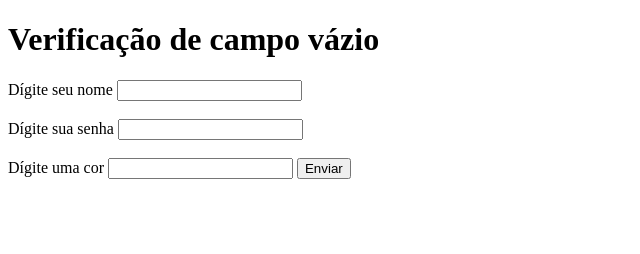
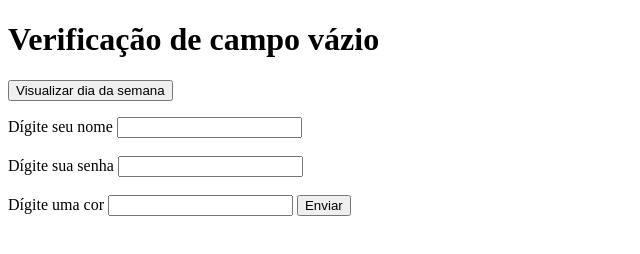
Before and after one commit to Guilherme-Santt/Verific_Null_JavaScript, a plain HTML site: page index.html in a window 1280 px wide. Shown: the whole page, without its empty margins (0-640 px from the left). Drawn offline with Linux system fonts and the light colour scheme.

Commit message:
inserindo visualização de dia da semana de acordo com a data

```diff
--- a/index.html
+++ b/index.html
@@ -7,10 +7,11 @@
 </head>
 <body>
     <h1>Verificação de campo vázio</h1>
+    <button onclick="dye()">Visualizar dia da semana</button>
+    <p id="dye"></p>
     <div>
         <p id="alert"></p>
         <p id="alertCor"></p>
-
             <label>Dígite seu nome </label>
             <input id="nome" type="text"><br><br>
             <label>Dígite sua senha</label>
--- a/src/scrip.js
+++ b/src/scrip.js
@@ -2,6 +2,7 @@ function buttonVerify(){
     let nome = document.getElementById("nome").value;
     let senha = document.getElementById("senha").value;
     let cor = document.getElementById("cor").value;
+    cor = cor.toLowerCase();
 
     if(nome == "" || nome == null){
         let p = document.getElementById("alert");
@@ -25,13 +26,53 @@ function buttonVerify(){
                 break;
             case "azul":
                 break;
-                default:
-                    p = document.getElementById("alertCor");
-                    document.body.style.backgroundColor = "white";
-                    p.innerHTML = "Cor inexistente";
-                    p.style.color = "black";
+            default:
+                p = document.getElementById("alertCor");
+                document.body.style.backgroundColor = "white";
+                p.innerHTML = "Cor inexistente";
+                p.style.color = "black";
         }
     }
 
+}
 
+
+function dye(){
+
+    let day = new Date().getDay();
+    console.log(date)
+
+    switch(day){
+        case 0:
+            document.getElementById("dye").innerHTML = "Domingo";
+            break;
+
+        case 1:
+            document.getElementById("dye").innerHTML = "Segunda-Feira";
+            break;
+
+        case 2:
+            document.getElementById("dye").innerHTML = "Terça-Feira";
+            break;
+
+        case 3:
+            document.getElementById("dye").innerHTML = "Quarta-Feira";
+            break;
+
+        case 4:
+            document.getElementById("dye").innerHTML = "Quinta-Feira";
+        break;
+
+        case 5:
+            document.getElementById("dye").innerHTML = "Sexta-Feira";
+            break;
+
+        case 6:
+            document.getElementById("dye").innerHTML = "Sábado";
+            break;
+
+        default:
+            document.getElementById("dye").innerHTML = "null";
+            break;
+    }
 }
```
